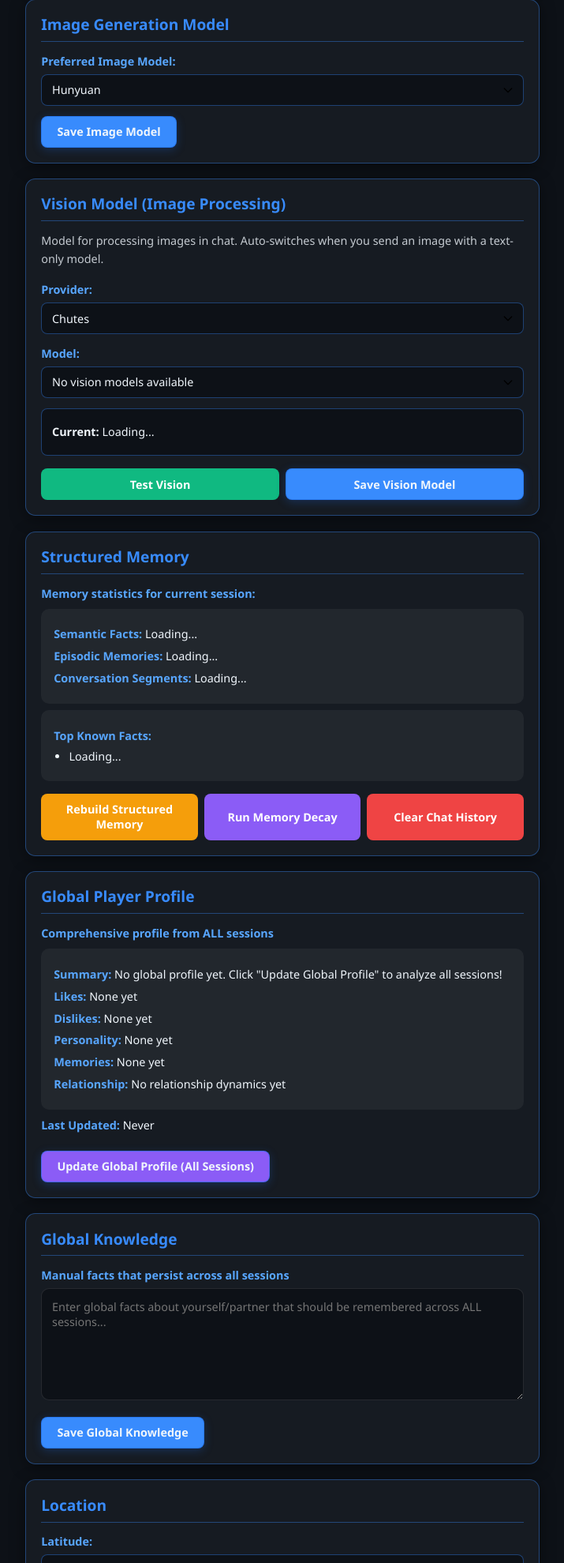
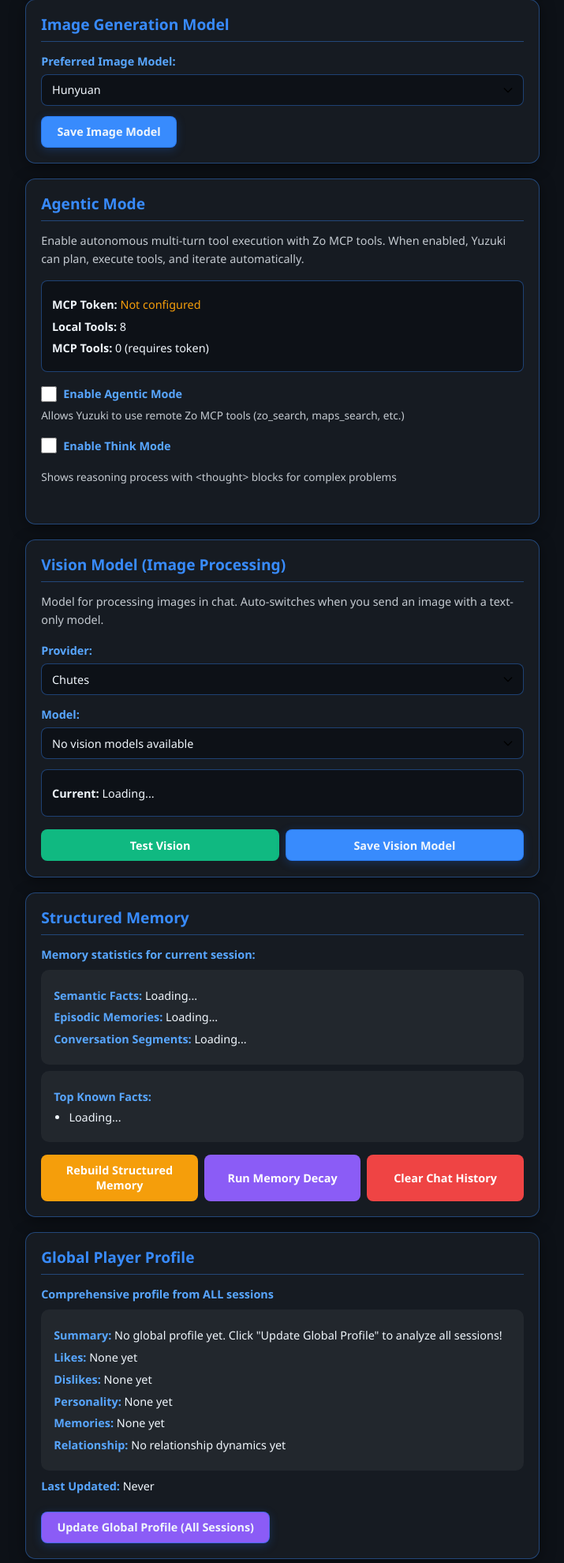
Before and after one commit to icedeyes12/yuzu-companion, a FastAPI app: template templates/config.html in a window 1280 px wide. Shown: the part 905-2884 px from the top of the page at 79% size, without its empty margins (282-997 px from the left). Run offline with FastAPI, Linux system fonts and the light colour scheme; the template is opened without the code that fills it, so the values that code supplies are empty; some libraries are stand-ins or nearby versions.

Commit message:
feat(agentic): complete Phase 4 - UI toggles for agentic/think mode
- Add Agentic Mode section to config.html with toggles
- Add JavaScript handlers for agentic/think mode toggle
- Enhance /api/agentic/config with MCP token status and tool counts
- Mark Phase 4 as DONE in roadmap

Co-authored-by: Yuzuki-ai <266413410+yuzuki-ai@users.noreply.github.com>

```diff
--- a/app/api/routes.py
+++ b/app/api/routes.py
@@ -344,11 +344,13 @@ async def api_think_status():
 
 @api_router.get("/agentic/config")
 async def api_agentic_config():
-    """Get agentic loop configuration."""
+    """Get agentic loop configuration including MCP token and tool counts."""
     try:
         from app.agents import get_agent_config, DEFAULT_CONFIG
+        from app.agentic_config import get_agentic_status
 
         config = get_agent_config()
+        status = get_agentic_status()
 
         return {
             "status": "success",
@@ -363,6 +365,10 @@ async def api_agentic_config():
                 "max_iterations": DEFAULT_CONFIG.max_iterations,
                 "total_timeout_seconds": DEFAULT_CONFIG.total_timeout_seconds,
             },
+            "has_mcp_token": status.get("has_mcp_token", False),
+            "local_tools_count": status.get("local_tools_count", 0),
+            "mcp_tools_count": status.get("mcp_tools_count", 0),
+            "agentic_mode": status.get("enabled", False),
         }
 
     except Exception as e:
--- a/static/js/config.js
+++ b/static/js/config.js
@@ -1171,3 +1171,123 @@ document.addEventListener('DOMContentLoaded', loadImageModel);
 
 // Load vision model on page load
 document.addEventListener('DOMContentLoaded', loadVisionModel);
+
+// Load agentic mode on page load
+document.addEventListener('DOMContentLoaded', loadAgenticMode);
+
+// Load agentic mode status and settings
+async function loadAgenticMode() {
+    try {
+        // Load agentic mode status
+        const statusResponse = await fetch('/api/agentic/status');
+        const statusData = await statusResponse.json();
+
+        if (statusData.status === 'success') {
+            const toggle = document.getElementById('agentic-mode-toggle');
+            if (toggle) {
+                toggle.checked = statusData.agentic_mode || false;
+            }
+        }
+
+        // Load think mode status
+        const thinkResponse = await fetch('/api/think/status');
+        const thinkData = await thinkResponse.json();
+
+        if (thinkData.status === 'success') {
+            const thinkToggle = document.getElementById('think-mode-toggle');
+            if (thinkToggle) {
+                thinkToggle.checked = thinkData.think_mode || false;
+            }
+        }
+
+        // Load agentic config (tool counts, MCP token status)
+        const configResponse = await fetch('/api/agentic/config');
+        const configData = await configResponse.json();
+
+        if (configData.status === 'success') {
+            const tokenStatus = document.getElementById('mcp-token-status');
+            const localCount = document.getElementById('local-tools-count');
+            const mcpCount = document.getElementById('mcp-tools-count');
+
+            if (tokenStatus) {
+                tokenStatus.textContent = configData.has_mcp_token ? 'Available' : 'Not configured';
+                tokenStatus.style.color = configData.has_mcp_token ? '#10b981' : '#f59e0b';
+            }
+
+            if (localCount) {
+                localCount.textContent = configData.local_tools_count || '0';
+            }
+
+            if (mcpCount) {
+                mcpCount.textContent = configData.mcp_tools_count || '0';
+                if (!configData.has_mcp_token) {
+                    mcpCount.textContent += ' (requires token)';
+                }
+            }
+        }
+
+        console.log('Agentic mode loaded');
+    } catch (error) {
+        console.error('Error loading agentic mode:', error);
+    }
+}
+
+// Setup agentic mode toggle handlers
+document.addEventListener('DOMContentLoaded', function() {
+    const agenticToggle = document.getElementById('agentic-mode-toggle');
+    const thinkToggle = document.getElementById('think-mode-toggle');
+
+    if (agenticToggle) {
+        agenticToggle.addEventListener('change', async function() {
+            const enabled = this.checked;
+
+            try {
+                const response = await fetch('/api/agentic/toggle', {
+                    method: 'POST',
+                    headers: { 'Content-Type': 'application/json' },
+                    body: JSON.stringify({ enabled: enabled })
+                });
+
+                const result = await response.json();
+
+                if (result.status === 'success') {
+                    showSuccess(result.message);
+                } else {
+                    showError('Failed to toggle agentic mode');
+                    this.checked = !enabled; // Revert
+                }
+            } catch (error) {
+                console.error('Error toggling agentic mode:', error);
+                showError('Error toggling agentic mode');
+                this.checked = !enabled; // Revert
+            }
+        });
+    }
+
+    if (thinkToggle) {
+        thinkToggle.addEventListener('change', async function() {
+            const enabled = this.checked;
+
+            try {
+                const response = await fetch('/api/think/toggle', {
+                    method: 'POST',
+                    headers: { 'Content-Type': 'application/json' },
+                    body: JSON.stringify({ enabled: enabled })
+                });
+
+                const result = await response.json();
+
+                if (result.status === 'success') {
+                    showSuccess(result.message);
+                } else {
+                    showError('Failed to toggle think mode');
+                    this.checked = !enabled; // Revert
+                }
+            } catch (error) {
+                console.error('Error toggling think mode:', error);
+                showError('Error toggling think mode');
+                this.checked = !enabled; // Revert
+            }
+        });
+    }
+});
--- a/templates/config.html
+++ b/templates/config.html
@@ -164,6 +164,41 @@
             <button id="save-image-model" class="btn btn-primary">Save Image Model</button>
         </div>
 
+        <!-- Agentic Mode Section -->
+        <div class="config-section">
+            <h2>Agentic Mode</h2>
+            <p style="color: var(--text-secondary); font-size: 0.9rem; margin-bottom: 1rem;">
+                Enable autonomous multi-turn tool execution with Zo MCP tools.
+                When enabled, Yuzuki can plan, execute tools, and iterate automatically.
+            </p>
+
+            <div class="provider-status" id="agentic-status">
+                <p><strong>MCP Token:</strong> <span id="mcp-token-status">Checking...</span></p>
+                <p><strong>Local Tools:</strong> <span id="local-tools-count">Loading...</span></p>
+                <p><strong>MCP Tools:</strong> <span id="mcp-tools-count">Loading...</span></p>
+            </div>
+
+            <div class="form-group" style="margin-top: 1rem;">
+                <label style="display: flex; align-items: center; gap: 0.5rem; cursor: pointer;">
+                    <input type="checkbox" id="agentic-mode-toggle" style="width: 20px; height: 20px; cursor: pointer;">
+                    <span>Enable Agentic Mode</span>
+                </label>
+                <p style="color: var(--text-secondary); font-size: 0.85rem; margin-top: 0.3rem;">
+                    Allows Yuzuki to use remote Zo MCP tools (zo_search, maps_search, etc.)
+                </p>
+            </div>
+
+            <div class="form-group" style="margin-top: 1rem;">
+                <label style="display: flex; align-items: center; gap: 0.5rem; cursor: pointer;">
+                    <input type="checkbox" id="think-mode-toggle" style="width: 20px; height: 20px; cursor: pointer;">
+                    <span>Enable Think Mode</span>
+                </label>
+                <p style="color: var(--text-secondary); font-size: 0.85rem; margin-top: 0.3rem;">
+                    Shows reasoning process with &lt;thought&gt; blocks for complex problems
+                </p>
+            </div>
+        </div>
+
         <!-- Vision Model Section -->
         <div class="config-section">
             <h2>Vision Model (Image Processing)</h2>
```
Also changed, not shown: AGENTIC_ROADMAP.md (+4 -4 lines).
